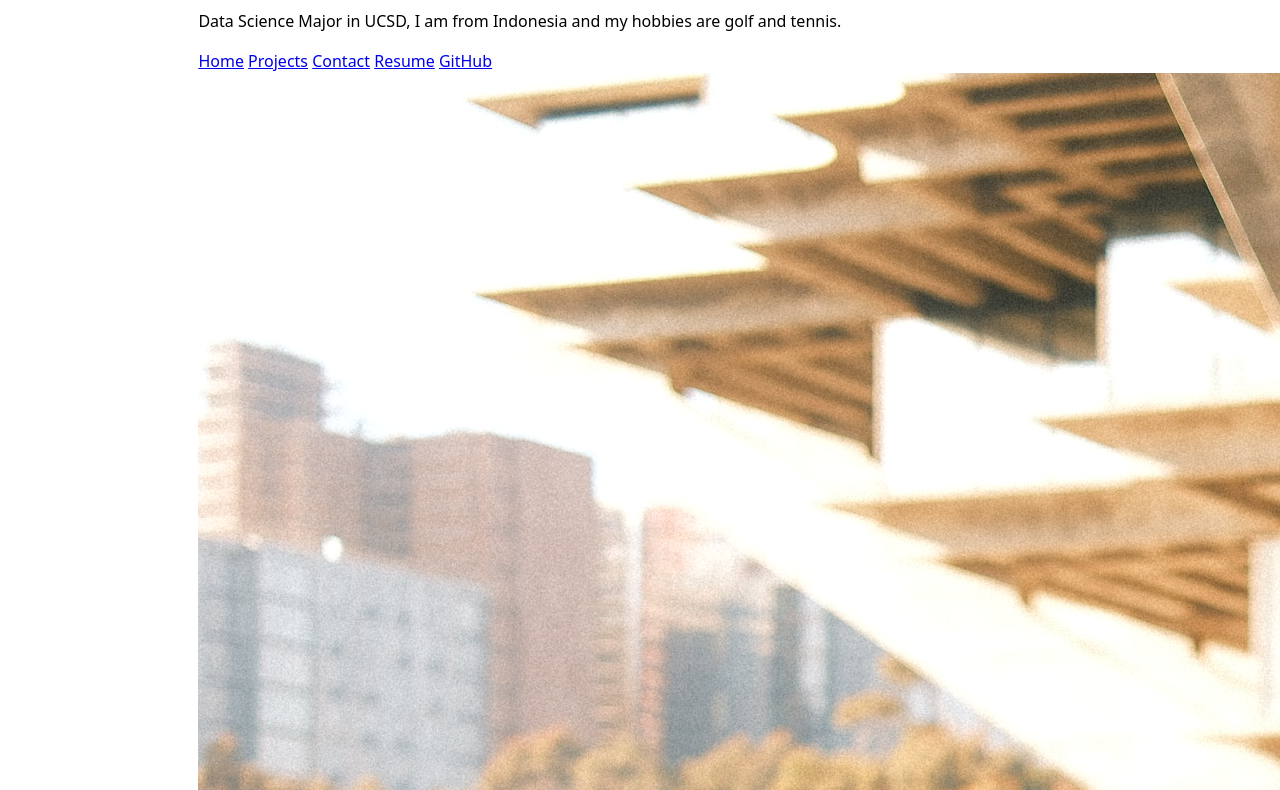
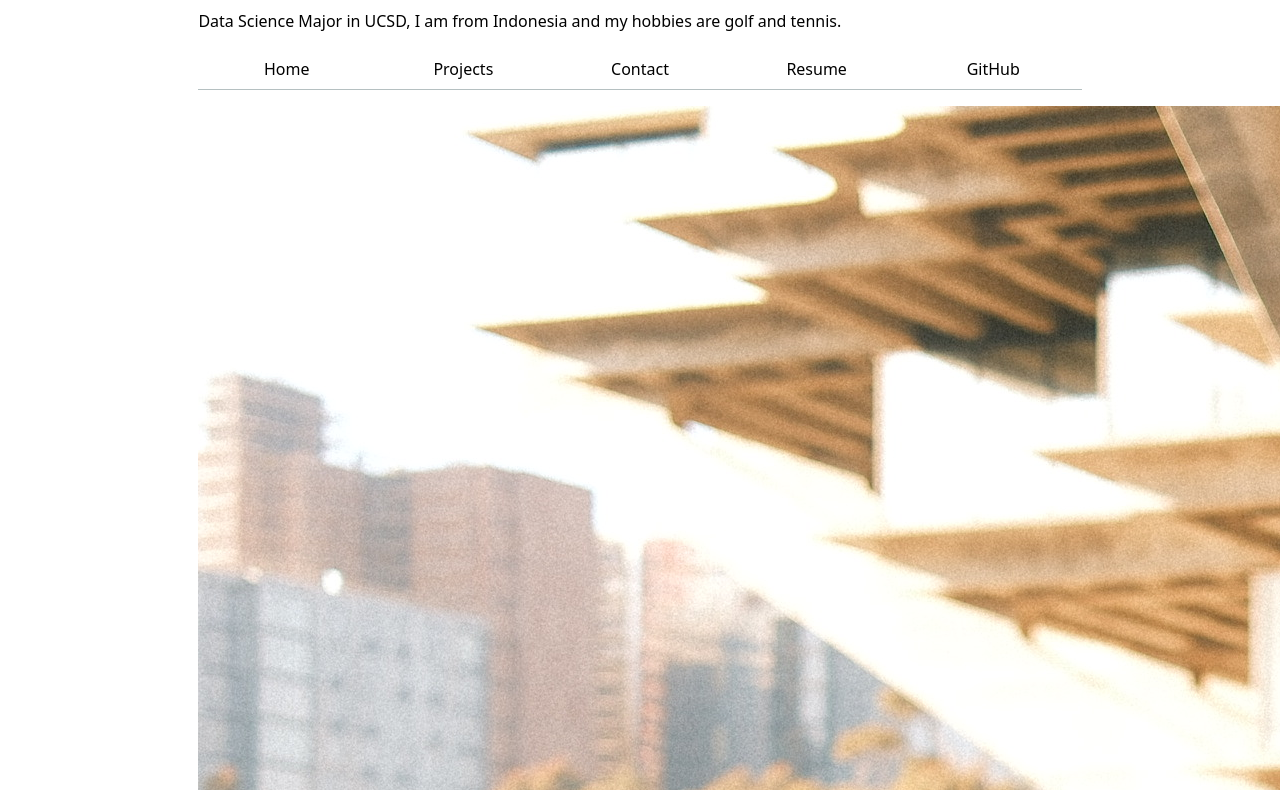
Before and after one commit to clt005ucsd/portfolio, a plain HTML site: page index.html in a window 1280 px wide. Shown: the part 82-872 px from the top of the page. Drawn offline with Linux system fonts and the light colour scheme.

Commit message:
Update style.css

```diff
--- a/style.css
+++ b/style.css
@@ -7,3 +7,49 @@ body {
     margin-inline: max(1em, (100% - 100ch) / 2);
     padding: 0 1em;
   }
+
+/* Step 2.2: Using Flexbox to lay out the navigation */
+nav {
+    display: flex;
+  }
+
+  nav a {
+    flex: 1;
+  }
+
+/* Step 2.3: Adding Some Style */
+nav a {
+    text-decoration: none;  /* Remove the underline */
+    color: inherit;         /* Use the inherited text color */
+    text-align: center;     /* Center the text inside each link */
+    padding: 0.5em;         /* Add spacing inside each link */
+  }
+
+  nav {
+    margin-bottom: 1em;       /* Space below the nav to separate from content */
+    border-bottom: 1px solid oklch(80% 3% 200); /* Bottom border with a subtle cool-gray color */
+  }
+
+  /* Style for the current page link */
+  nav a.current {
+    border-bottom: 0.4em solid oklch(80% 3% 200); /* Thick bottom border */
+    padding-bottom: calc(0.5em - 0.4em);           /* Reduce bottom padding to counter the added border */
+  }
+
+/* Step 2.4: Accent Color and Hover Styles */
+/* Define the accent color globally */
+:root {
+    --color-accent: oklch(65% 50% 0);
+  }
+
+  /* Make sure form elements or other elements that use accent-color inherit it */
+  html {
+    accent-color: var(--color-accent);
+  }
+
+  /* Hover effect for navigation links */
+  nav a:hover {
+    border-bottom: 0.4em solid var(--color-accent); /* Same border thickness on hover using the accent color */
+    /* Optionally, add a light background with the same hue as the accent color */
+    background-color: oklch(from var(--color-accent) 95% 5% h);
+  }
```
